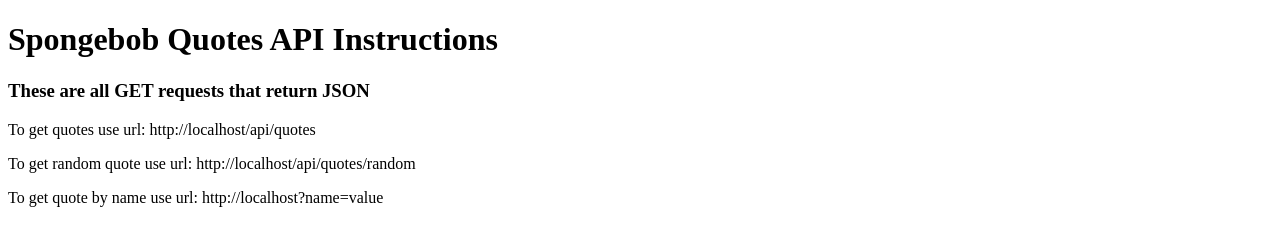
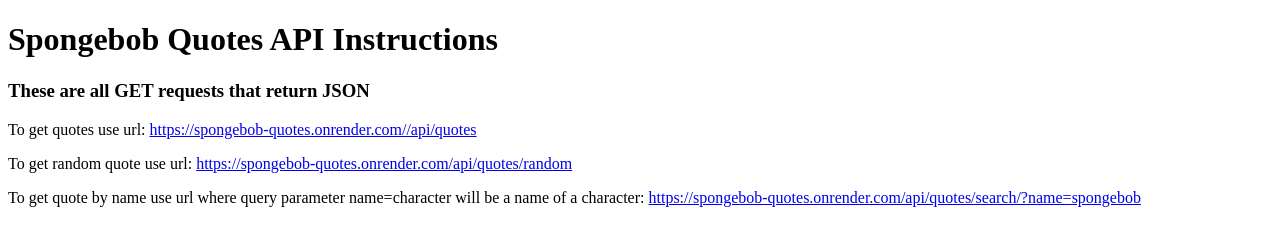
Before and after one commit to rgarcr/spongebob-quotes-api, a website: page public/index.html in a window 1280 px wide. Drawn offline with Linux system fonts and the light colour scheme.

Commit message:
Commented out the script in index, removed score in search pipeline, Added anchor tags to index

```diff
--- a/models/QuoteRepositry.js
+++ b/models/QuoteRepositry.js
@@ -60,12 +60,6 @@ export class QuoteRepository {
                         }
                     }
                 },
-                {
-                    $project: {
-                        name: 2,
-                        score: { $meta: "searchScore" }
-                    }
-                },
                 { $limit: 10 }
 
             ];
--- a/public/index.html
+++ b/public/index.html
@@ -8,11 +8,14 @@
 <body>
     <h1>Spongebob Quotes API Instructions</h1>
     <h3>These are all GET requests that return JSON</h3>
-    <p>To get quotes use url: <span class="url"></span>/api/quotes</p>
-    <p>To get random quote use url: <span class="url"></span>/api/quotes/random</p>
-    <p>To get quote by name use url: <span class="url"></span>?name=value</p>
+    <p>To get quotes use url: <a class="url" href="https://spongebob-quotes.onrender.com/api/quotes">https://spongebob-quotes.onrender.com//api/quotes</a></p>
+    <p>To get random quote use url: <a class="url" href="https://spongebob-quotes.onrender.com/api/quotes/random">https://spongebob-quotes.onrender.com/api/quotes/random</a></p>
+    <p>To get quote by name use url where query parameter name=character will be a name of a character: <a class="url" href="https://spongebob-quotes.onrender.com/api/quotes/search/?name=spongebob">https://spongebob-quotes.onrender.com/api/quotes/search/?name=spongebob</a></p>
 <script>
-    document.querySelectorAll(".url").forEach(node => node.textContent=window.location.origin);
+    // document.querySelectorAll(".url").forEach(node =>{
+    //     node.textContent=window.location.origin;
+    //     node.href=window.location.origin
+    //     });
 </script>
 </body>
 </html>
```
